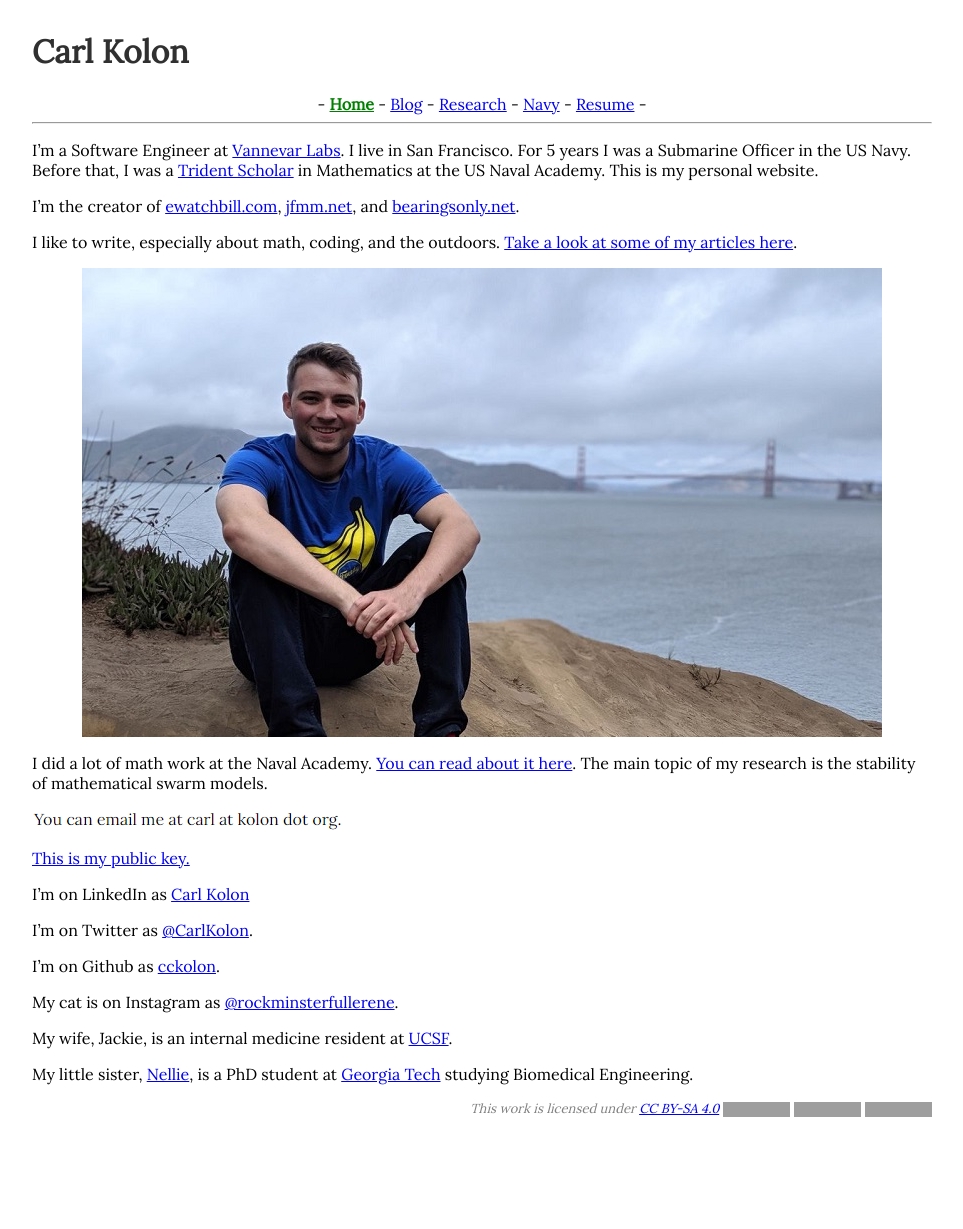
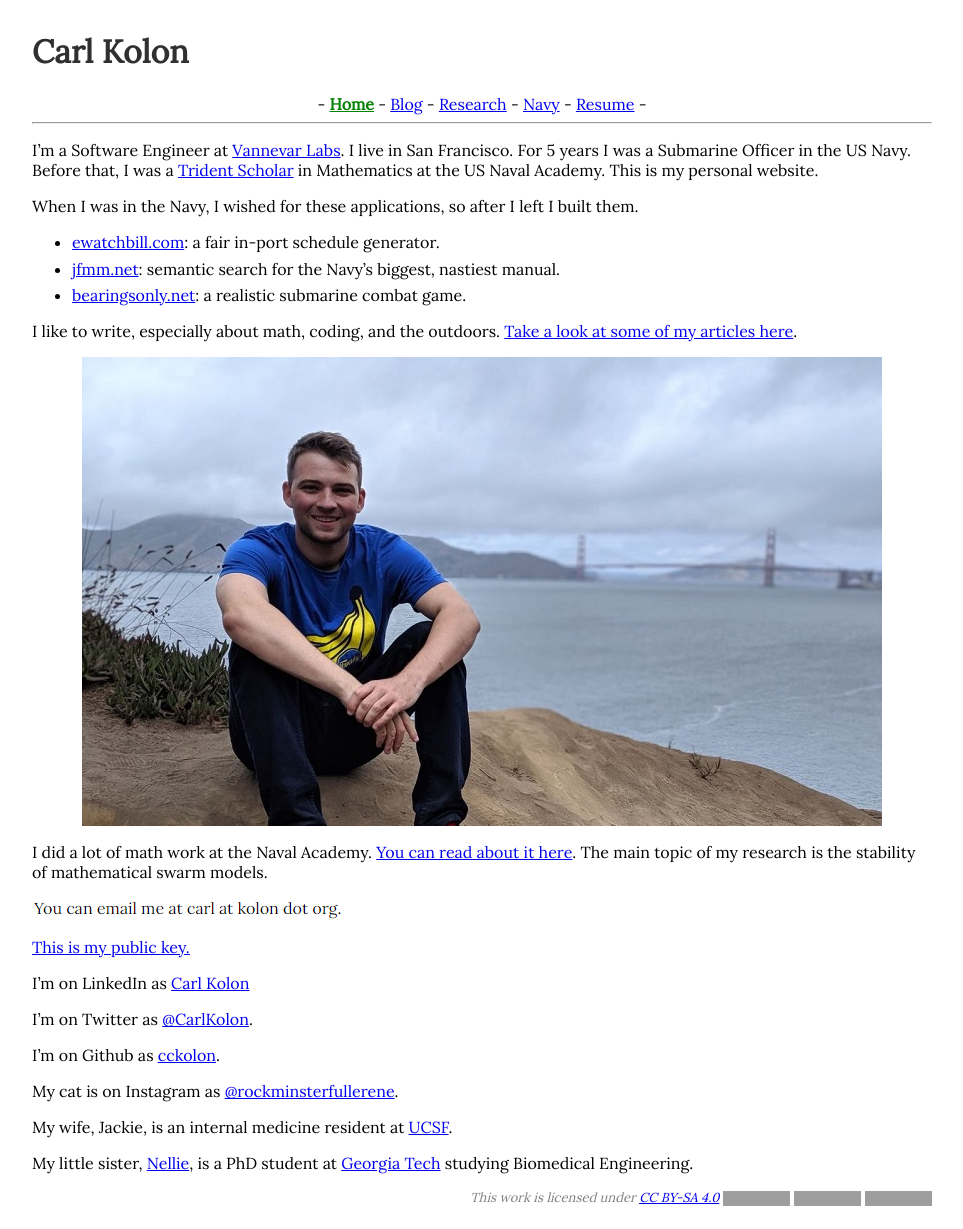
Before and after one commit to cckolon/cckolon.github.io, a Jekyll site: the page built from index.md, in a window 1280 px wide. Shown: the whole page, without its empty margins (158-1121 px from the left). Built offline with Jekyll 4.4.1, drawn with Linux system fonts in a browser that asks for light colours; before the commit the page ends 1140 px from its top, so only the background shows below that; grey boxes are pictures that could not be loaded.

Commit message:
tweak homepage

```diff
--- a/Gemfile
+++ b/Gemfile
@@ -10,3 +10,9 @@ gem "jekyll"
 gem "webrick", "~> 1.8"
 
 gem "jekyll-figure", "~> 0.2.0"
+
+# Required for Ruby 3.4+
+gem "csv"
+gem "logger"
+gem "base64"
+gem "bigdecimal"
--- a/index.md
+++ b/index.md
@@ -7,7 +7,10 @@ description: Welcome to my site!
 
 I'm a Software Engineer at [Vannevar Labs](https://www.vannevarlabs.com/). I live in San Francisco. For 5 years I was a Submarine Officer in the US Navy. Before that, I was a [Trident Scholar](https://www.usna.edu/TridentProgram/index.php) in Mathematics at the US Naval Academy. This is my personal website.
 
-I'm the creator of [ewatchbill.com](https://ewatchbill.com/), [jfmm.net](https://jfmm.net), and [bearingsonly.net](https://bearingsonly.net).
+When I was in the Navy, I wished for these applications, so after I left I built them.
+- [ewatchbill.com](https://ewatchbill.com/): a fair in-port schedule generator.
+- [jfmm.net](https://jfmm.net): semantic search for the Navy's biggest, nastiest manual.
+- [bearingsonly.net](https://bearingsonly.net): a realistic submarine combat game.
 
 I like to write, especially about math, coding, and the outdoors. [Take a look at some of my articles here](/blog).
 
```
Also changed, not shown: Gemfile.lock.
